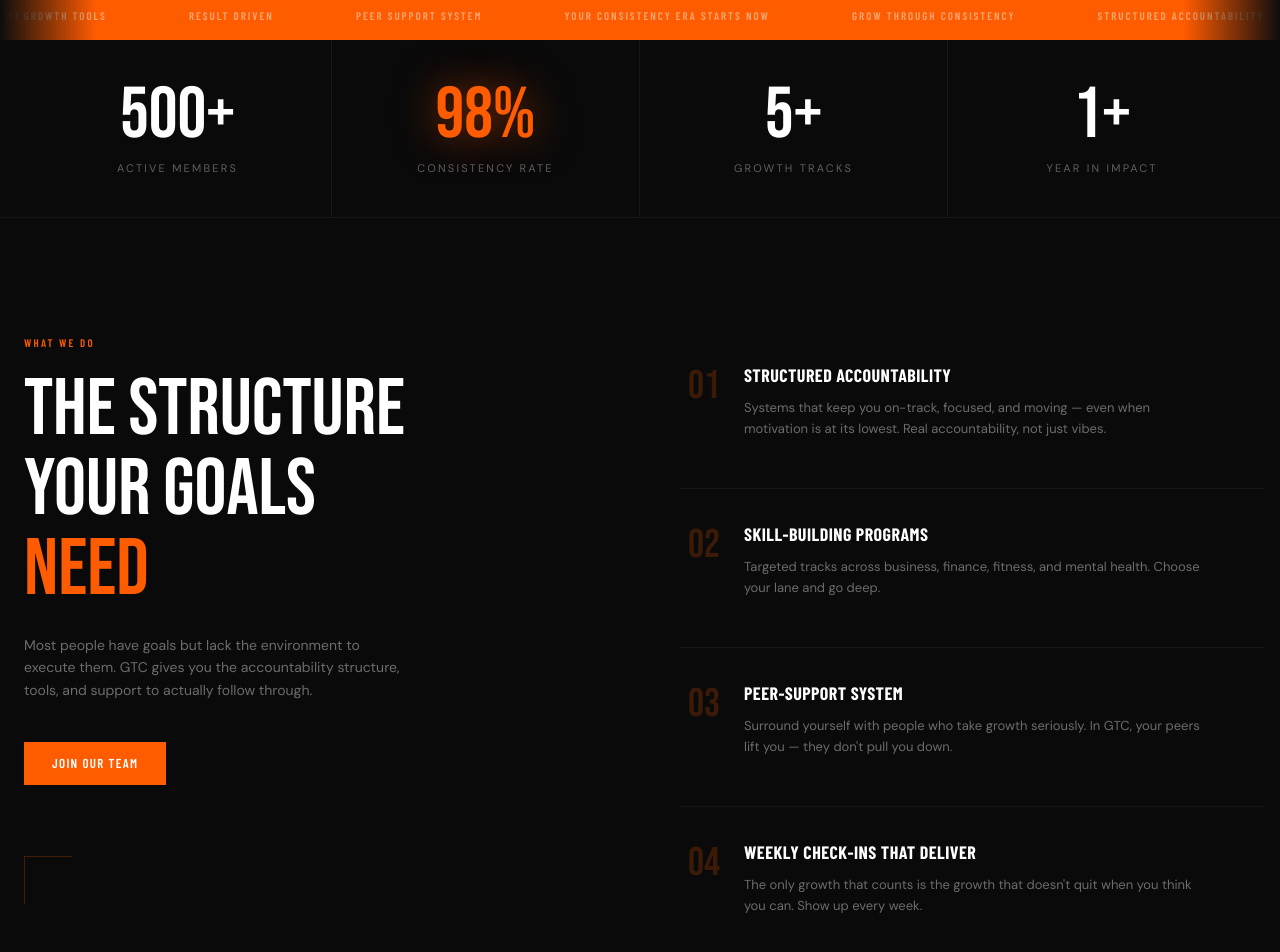
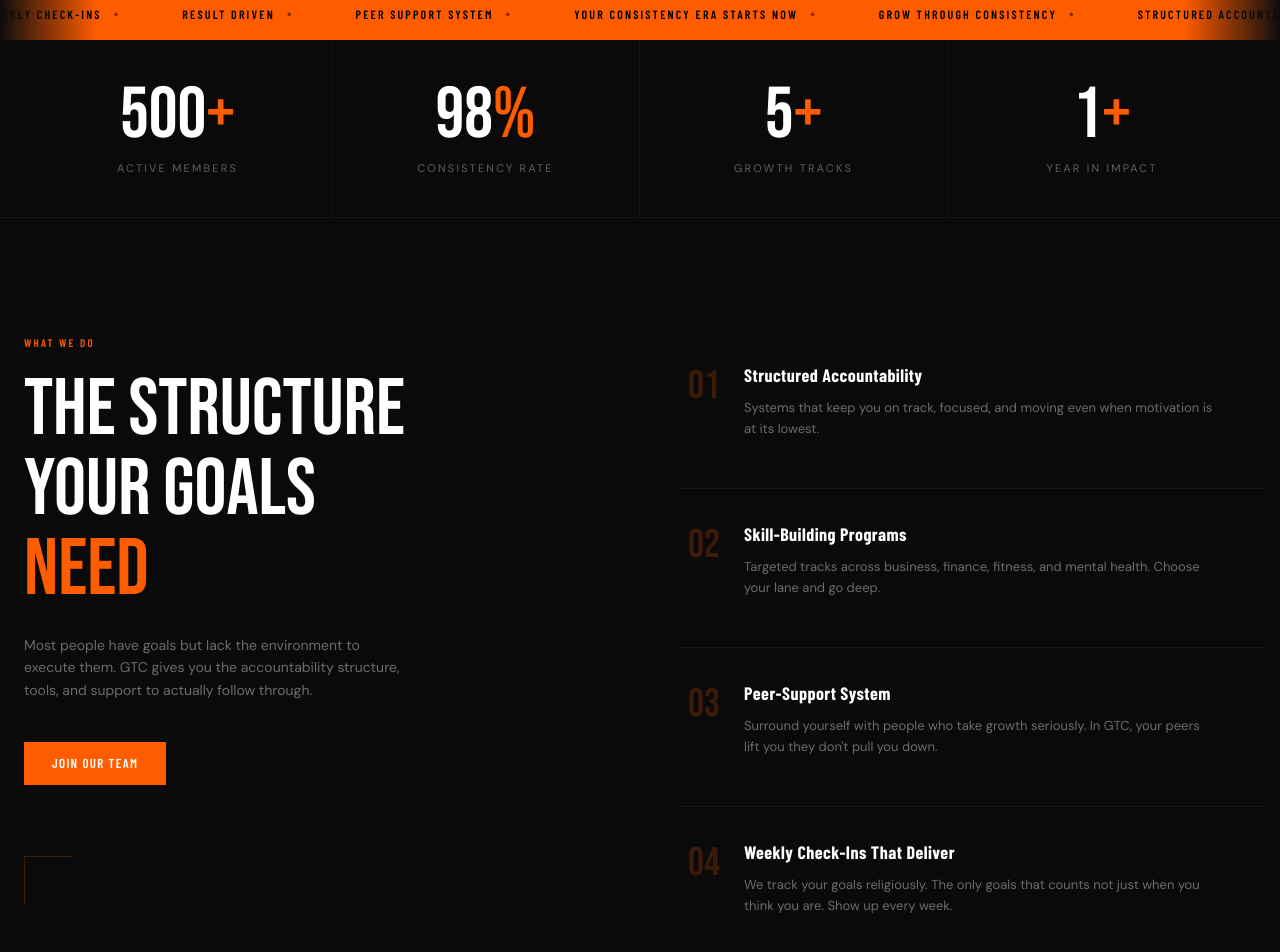
Before and after one commit to benitambulu/gtc-community-website, a React (Vite) app: page / in a window 1280 px wide. Shown: the part 832-1784 px from the top of the page. Built offline with nearby package versions, Linux system fonts and the light colour scheme; a web font is replaced by a local one.

Commit message:
style: fix styling errors

```diff
--- a/index.html
+++ b/index.html
@@ -3,7 +3,7 @@
   <head>
     <meta charset="UTF-8" />
     <link rel="icon" type="image/svg+xml" href="" />
-    <link rel="shortcut icon" href="./public/GTC logo.svg" type="image/x-icon">
+    <link rel="shortcut icon" href="GTClogo.svg" type="image/x-icon">
     <meta name="viewport" content="width=device-width, initial-scale=1.0" />
     <title>GTC Community</title>
   </head>
--- a/src/pages/LandingPage/PeoplesSection.jsx
+++ b/src/pages/LandingPage/PeoplesSection.jsx
@@ -4,12 +4,6 @@ import Reviewer from "../../assets/images/reviewer.png"
 import Specialist from "../../assets/images/specialist.png"
 
 const members = [
-  // {
-  //   name: 'Benita Joseph',
-  //   role: 'Founder',
-  //   desc: '',
-  //   img: Founder,
-  // },
   {
     name: 'Benita Joseph ',
     role: 'Founder',
@@ -57,7 +51,7 @@ export default function PeopleSection() {
         </div>
 
         {/* ── Cards grid ── */}
-        <div className="grid grid-cols-2 md:grid-cols-4 gap-4">
+        <div className="grid  md:grid-cols-4 gap-4">
           {members.map((m, i) => (
             <div
   key={i}
--- a/src/pages/LandingPage/Stats.jsx
+++ b/src/pages/LandingPage/Stats.jsx
@@ -67,11 +67,10 @@ function StatItem({ value, suffix, label, accent, delay }) {
         className="font-display leading-none mb-2"
         style={{
           fontSize: 'clamp(48px, 6vw, 72px)',
-          color: accent ? '#FF5C00' : '#ffffff',
-          textShadow: accent ? '0 0 40px rgba(255,92,0,0.5)' : 'none',
         }}
       >
-        {count}{suffix}
+        {count}
+        <span className='text-orange'>{suffix}</span>
       </div>
 
       {/* Label */}
--- a/src/pages/LandingPage/Ticker.jsx
+++ b/src/pages/LandingPage/Ticker.jsx
@@ -1,12 +1,12 @@
 const items = [
   'Structured Accountability',
-  '#1 Growth Tools',
+  'Weekly Check-Ins',
   'Result Driven',
   'Peer Support System',
   'Your Consistency Era Starts Now',
   'Grow Through Consistency',
   'Structured Accountability',
-  '#1 Growth Tools',
+  'Weekly Check-Ins',
   'Result Driven',
   'Peer Support System',
   'Your Consistency Era Starts Now',
@@ -36,21 +36,19 @@ export default function Ticker() {
             key={i}
             className="inline-flex items-center gap-3 mx-8"
           >
+            {/* Label */}
+            <span
+              className="font-heading font-semibold uppercase tracking-[0.18em] text-black text-xs"
+            >
+              {item}
+            </span>
             {/* Diamond separator */}
             <span
-              className="text-orange"
-              style={{ fontSize: '8px' }}
+              className="text-black/50 text-[6px]"
             >
               ◆
             </span>
 
-            {/* Label */}
-            <span
-              className="font-heading font-semibold uppercase tracking-[0.18em] text-white/45"
-              style={{ fontSize: '11px' }}
-            >
-              {item}
-            </span>
           </span>
         ))}
       </div>
--- a/src/pages/LandingPage/WhatWeDo.jsx
+++ b/src/pages/LandingPage/WhatWeDo.jsx
@@ -4,7 +4,7 @@ const features = [
   {
     number: '01',
     title: 'Structured Accountability',
-    desc: 'Systems that keep you on-track, focused, and moving — even when motivation is at its lowest. Real accountability, not just vibes.',
+    desc: 'Systems that keep you on track, focused, and moving even when motivation is at its lowest.',
   },
   {
     number: '02',
@@ -14,12 +14,12 @@ const features = [
   {
     number: '03',
     title: 'Peer-Support System',
-    desc: "Surround yourself with people who take growth seriously. In GTC, your peers lift you — they don't pull you down.",
+    desc: "Surround yourself with people who take growth seriously. In GTC, your peers lift you they don't pull you down.",
   },
   {
     number: '04',
-    title: 'Weekly Check-Ins That Deliver',
-    desc: "The only growth that counts is the growth that doesn't quit when you think you can. Show up every week.",
+    title: 'Weekly Check-ins That Deliver',
+    desc: "We track your goals religiously. The only goals that counts not just when you think you are. Show up every week.",
   },
 ];
 
@@ -83,7 +83,7 @@ export default function WhatWeDo() {
 
               {/* Text */}
               <div className="flex-1">
-                <h3 className="font-heading font-bold text-white text-[18px] uppercase tracking-wide mb-2">
+                <h3 className="font-heading font-bold text-white text-[18px] capitalize tracking-wide mb-2">
                   {f.title}
                 </h3>
                 <p className="font-body text-white/40 text-[13px] leading-relaxed">
```
Also changed, not shown: public/GTClogo.svg (renamed from public/GTC logo.svg).
